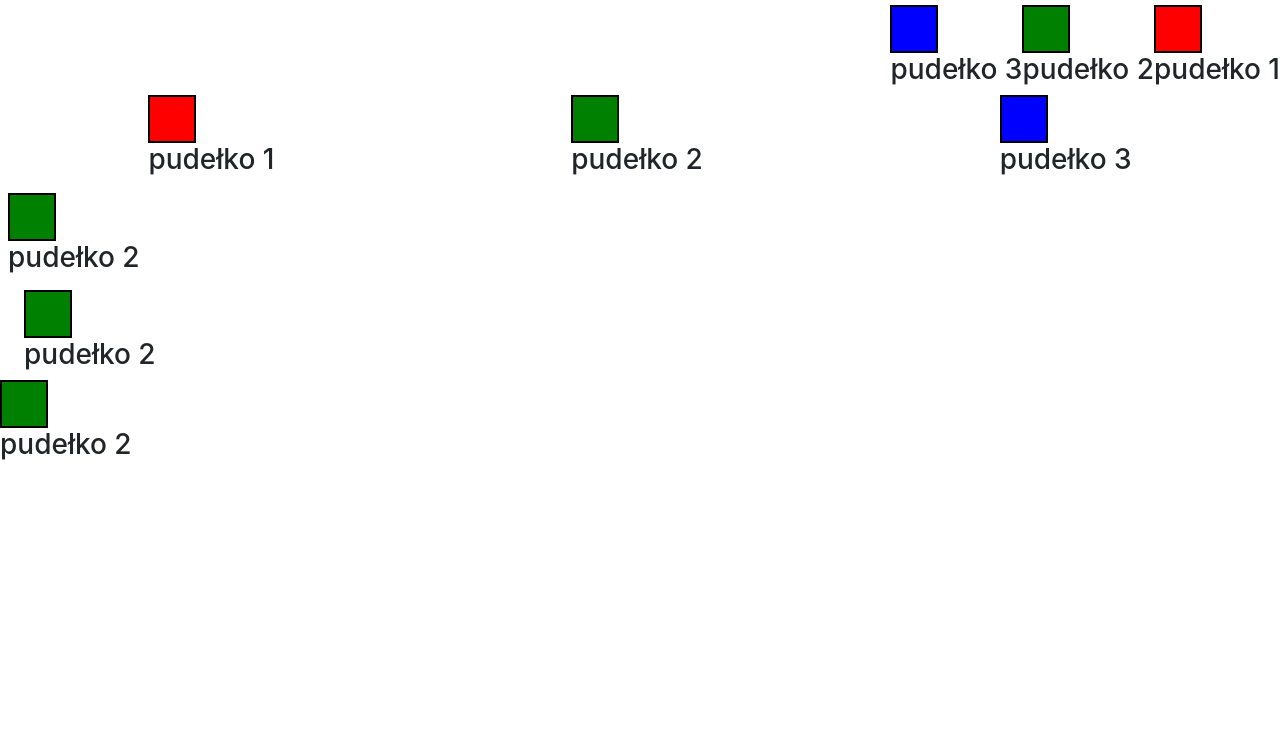
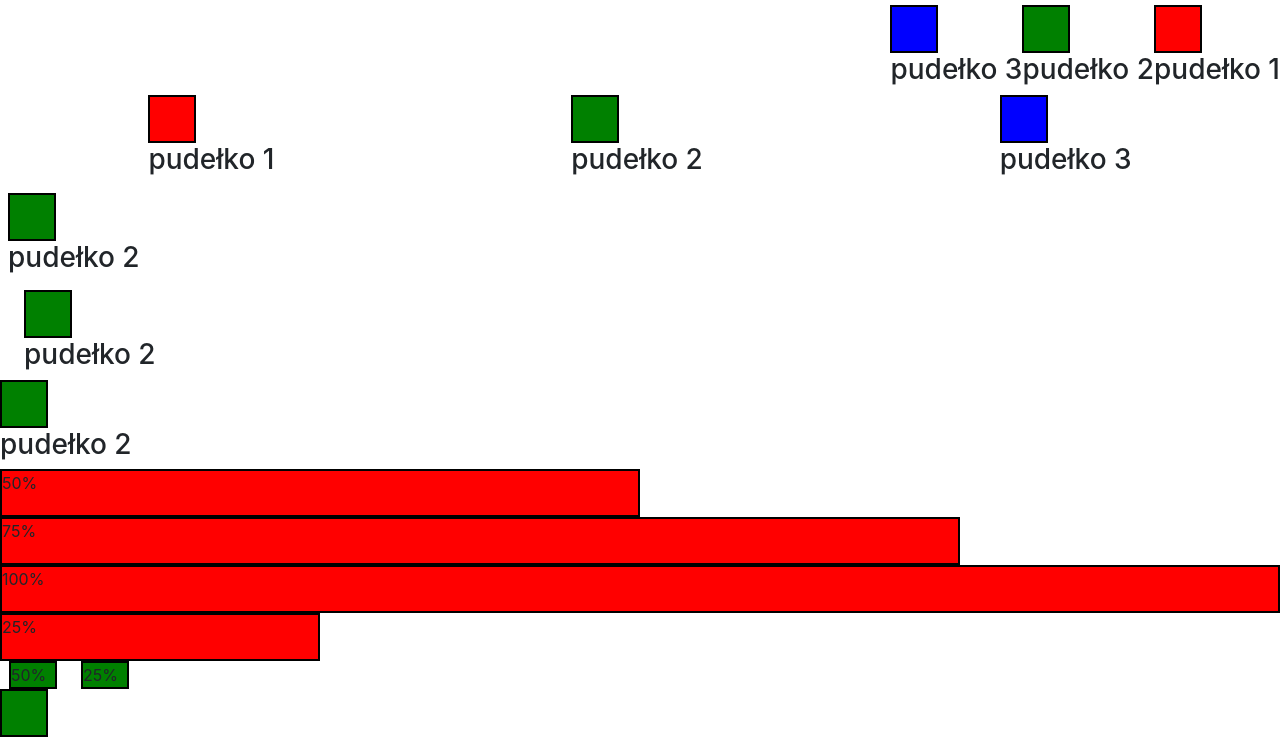
Before and after one commit to MagdalenaZdybel/site_bootstrap4, a plain HTML site: page index.html in a window 1280 px wide. Shown: the part 2910-3647 px from the top of the page. Before the commit the page ends 3379 px from the top, so only its background shows below. Drawn offline with nearby package versions, Linux system fonts and the light colour scheme.

Commit message:
finally end first chapter

```diff
--- a/index.html
+++ b/index.html
@@ -256,5 +256,18 @@
         <h3>pudełko 2</h3>
     </div>
 </section>
+<section> <!-- widht and height, invisible -->
+    <div class="smalllBox red w-50">50%</div>
+    <div class="smalllBox red w-75">75%</div>
+    <div class="smalllBox red w-100">100%</div>
+    <div class="smalllBox red w-25">25%</div>
+    <div class="row">
+        <div class="smalllBox mx-4 green h-50">50%</div>
+        <div class="smalllBox green h-25">25%</div>
+    </div>
+    <div class="smalllBox green d-sm-none"></div>
+    <div class="smalllBox green d-md-block"></div>
+</section>
+
 </body>
 </html>
```
